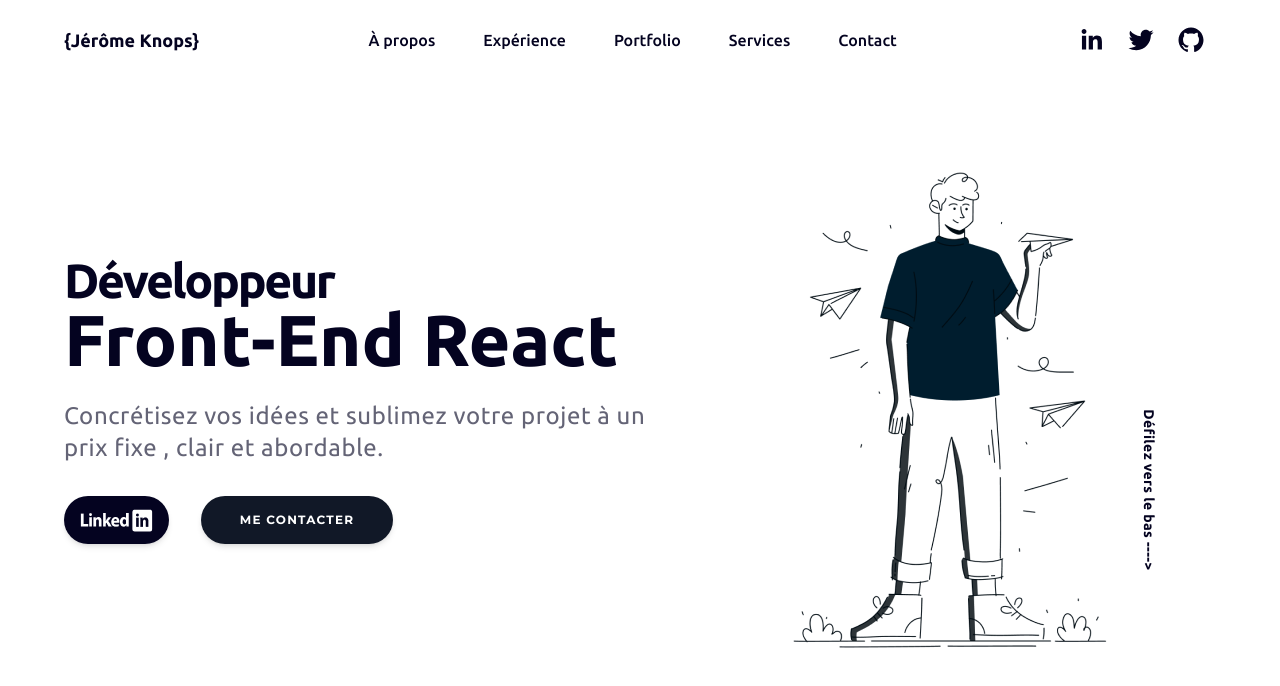
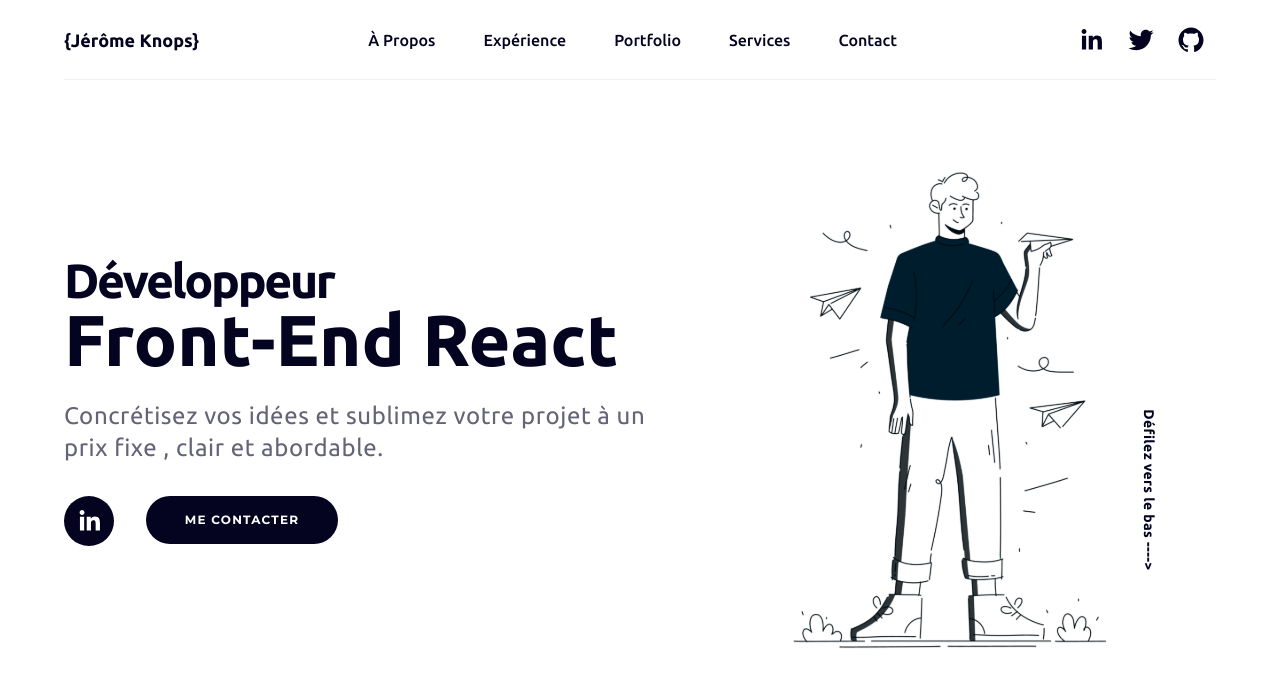
Before and after one commit to Valaex/next-on-jerome, a Next.js app: page / in a window 1280 px wide. Shown: the top 686 px of the page. Built offline with nearby package versions, Linux system fonts and the light colour scheme.

Commit message:
finition header-head

```diff
--- a/src/components/Header.tsx
+++ b/src/components/Header.tsx
@@ -7,12 +7,22 @@ import { motion } from "framer-motion";
 type Props = {};
 
 const Header = (props: Props) => {
+  const classNames = {
+    base: "cursor-pointer transition-all duration-500 relative inline-block capitalize",
+    before:
+      "before:content-[''] before:absolute before:-bottom-1 before:left-0 before:w-0 before:h-1 before:rounded-full before:opacity-0 before:transition-all before:duration-500 before:bg-[#040320]",
+    hover: "hover:before:w-full hover:before:opacity-100",
+  };
+  const combinedClassNames = combineClassNames(classNames);
   const [isOpen, setOpen] = React.useState(false);
 
   const menu = (toggled: boolean) => {
     setOpen(toggled);
   };
 
+  function combineClassNames(classObj: object) {
+    return Object.values(classObj).join(" ");
+  }
   return (
     <header>
       <motion.div
@@ -26,7 +36,7 @@ const Header = (props: Props) => {
           duration: 0.8,
         }}
       >
-        <nav className="flex flex-row items-center justify-between h-20 ">
+        <nav className="flex flex-row items-center justify-between h-20 border-b border-[#040320] border-opacity-5">
           <div>
             <h2 className="font-bold text-lg overflow-auto whitespace-nowrap">
               {"{Jérôme Knops}"}
@@ -35,19 +45,29 @@ const Header = (props: Props) => {
           <div className="link-container">
             <ul className=" hidden lg:flex flex-row items-center gap-12 text-base font-medium  ">
               <li>
-                <a href="#about">À propos</a>
+                <a href="#about" className={combineClassNames(classNames)}>
+                  À propos
+                </a>
               </li>
               <li>
-                <a href="#experience">Expérience</a>
+                <a href="#experience" className={combineClassNames(classNames)}>
+                  Expérience
+                </a>
               </li>
               <li>
-                <a href="#portfolio">Portfolio</a>
+                <a href="#portfolio" className={combineClassNames(classNames)}>
+                  Portfolio
+                </a>
               </li>
               <li>
-                <a href="#services">Services</a>
+                <a href="#services" className={combineClassNames(classNames)}>
+                  Services
+                </a>
               </li>
               <li>
-                <a href="#contact">Contact</a>
+                <a href="#contact" className={combineClassNames(classNames)}>
+                  Contact
+                </a>
               </li>
             </ul>
           </div>
--- a/src/components/Hero.tsx
+++ b/src/components/Hero.tsx
@@ -1,10 +1,12 @@
 import React from "react";
 import Image from "next/image";
-import heroImg from "@/public/heroimg.png";
+import heroImg from "@/public/heroimg.svg";
 import linkImg from "@/public/linkedin.png";
 import { Montserrat } from "next/font/google";
 import { Ubuntu } from "next/font/google";
 import { motion } from "framer-motion";
+import { SocialIcon } from "react-social-icons";
+import HoverSocialIcon from "./Hover";
 
 const montserrat = Montserrat({
   subsets: ["latin"],
@@ -19,8 +21,9 @@ type Props = {};
 
 const Hero = (props: Props) => {
   return (
+    <div className="flex flex-wrap justify-center lg:flex-nowrap">
       <motion.div
-      initial={{ opacity: 0, scale: 0.5 }}
+        initial={{ opacity: 0, scale: 0 }}
         animate={{
           opacity: 1,
           scale: 1,
@@ -28,7 +31,6 @@ const Hero = (props: Props) => {
         transition={{
           duration: 1,
         }}
-      className="flex flex-wrap justify-between lg:flex-nowrap"
       >
         <div className="hero-left w-full mt-32 lg:mt-44 lg:w-auto">
           <h2 className="font-semibold  text-center text-4xl md:text-5xl lg:text-left leading-11 tracking-tighter">
@@ -38,27 +40,49 @@ const Hero = (props: Props) => {
             Front-End React
           </h1>
           <p className="font-normal text-center text-lg md:text-xl lg:text-2xl lg:text-left leading-8 text-custom-gray tracking-wide mb-6 lg:mb-8 md:whitespace-normal">
-          Concrétisez vos idées et sublimez votre projet à un prix fixe , clair
-          et abordable.
+            Concrétisez vos idées et sublimez votre projet à un prix fixe ,
+            clair et abordable.
           </p>
-        <div className="flex flex-row justify-center w-full gap-x-8 lg:justify-normal">
-          <button className="flex flex-row justify-center items-center p-4 gap-2 left-5  w-29 h-12 bg-[#040320] shadow-md rounded-full text-sm sm:text-base md:text-lg  ">
-            <Image src={linkImg} alt="linkedin" />
-          </button>
+          <div className="flex flex-row justify-center relative w-full gap-x-8 lg:justify-normal">
+            <HoverSocialIcon url="https://www.linkedin.com/in/jeromeknops/" />
             <button
-            className={`${montserrat.className} flex flex-row justify-center items-center p-4 gap-2 w-48 h-12 left-24  bg-gray-900 shadow-md rounded-full text-white font-bold text-xs sm:text-xs  tracking-widest`}
+              className={`${montserrat.className} hover:bg-slate-200 hover:text-[#040320] hover:transition-all hover:duration-300 duration-300 hover:shadow-xl hover:shadow-[#040320] flex flex-row justify-center items-center p-4 gap-2 w-48 h-12 left-24  bg-[#040320]  rounded-full text-white font-bold text-xs sm:text-xs  tracking-widest`}
             >
               ME CONTACTER
             </button>
           </div>
         </div>
+      </motion.div>
       <div className="hero-right hidden mt-16 lg:flex lg:min-w-max ">
+        <motion.div
+          initial={{ opacity: 0, scale: 0 }}
+          animate={{
+            opacity: 1,
+            scale: 1,
+          }}
+          transition={{
+            duration: 1,
+          }}
+        >
           <Image src={heroImg} alt="homme envoyant un avion en papier" />
-        <motion.div className="font-semibold text-sm leading-5 absolute top-96 transform translate-x-96 translate-y-24 rotate-90 tracking-wide">
+        </motion.div>
+
+        <motion.div
+          initial={{
+            opacity: 0,
+          }}
+          animate={{
+            opacity: [0, 0.2, 0.4, 1],
+          }}
+          transition={{
+            duration: 1,
+          }}
+          className="font-semibold text-sm leading-5 absolute top-96 transform translate-x-96 translate-y-24 rotate-90 tracking-wide"
+        >
           {`Défilez vers le bas ---->`}
         </motion.div>
       </div>
-    </motion.div>
+    </div>
   );
 };
 
--- /dev/null
+++ b/src/components/Hover.tsx
@@ -0,0 +1,31 @@
+import * as React from "react";
+import { SocialIcon } from "react-social-icons";
+
+interface Props {
+  url: string;
+}
+
+const HoverSocialIcon: React.FC<Props> = ({ url }) => {
+  const [color, setColor] = React.useState("white");
+
+  const handleMouseEnter = () => {
+    setColor("#040320");
+  };
+
+  const handleMouseLeave = () => {
+    setColor("white");
+  };
+
+  return (
+    <SocialIcon
+      url={url}
+      fgColor={color}
+      bgColor="transparent"
+      onMouseEnter={handleMouseEnter}
+      onMouseLeave={handleMouseLeave}
+      className="hover:bg-slate-200 hover: hover:transition-all hover:shadow-xl hover:shadow-[#040320] hover:duration-300 duration-300 bg-[#040320] rounded-full"
+    />
+  );
+};
+
+export default HoverSocialIcon;
--- a/src/components/Menu.tsx
+++ b/src/components/Menu.tsx
@@ -19,7 +19,18 @@ const combinedClassNames = combineClassNames(classNames);
 
 function Menu({}: Props) {
   return (
-    <section className="z-2 w-full fixed top-0 right-0 sm:w-60 md:w-80 h-auto text-center  text-white bg-[#040320] lg:hi">
+    <motion.div
+      initial={{ x: 200, opacity: 0 }}
+      animate={{
+        opacity: 1,
+        scale: 1,
+        x: 0,
+      }}
+      transition={{
+        duration: 0.4,
+      }}
+      className="z-2 w-full fixed top-0 right-0 sm:w-60 md:w-80 h-auto text-center text-white bg-[#040320] lg:hi"
+    >
       <div className="link-container text-2xl mt-20 leading-loose mb-10">
         <ul>
           <li className="">
@@ -66,7 +77,7 @@ function Menu({}: Props) {
           bgColor="transparent"
         />
       </div>
-    </section>
+    </motion.div>
   );
 }
 
```
Also changed, not shown: src/public/Logo_type.png (deleted), src/public/heroimg.svg (added). Lines whose indentation alone changed are shown as unchanged.
